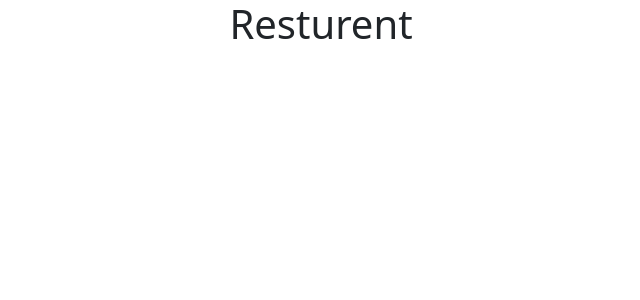
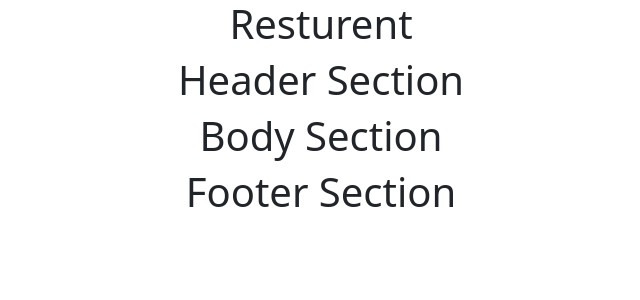
Before and after one commit to kamrul-pu/react-resturent, a React (Create React App) app: page / in a window 1280 px wide. Shown: the top 300 px of the page, without its empty margins (319-959 px from the left). Built offline with nearby package versions, Linux system fonts and the light colour scheme.

Commit message:
Component tree

```diff
--- a/public/index.html
+++ b/public/index.html
@@ -1,14 +1,12 @@
 <!DOCTYPE html>
 <html lang="en">
+
 <head>
   <meta charset="utf-8" />
   <link rel="icon" href="%PUBLIC_URL%/favicon.ico" />
   <meta name="viewport" content="width=device-width, initial-scale=1" />
   <meta name="theme-color" content="#000000" />
-    <meta
-      name="description"
-      content="Web site created using create-react-app"
-    />
+  <meta name="description" content="Web site created using create-react-app" />
   <link rel="apple-touch-icon" href="%PUBLIC_URL%/logo192.png" />
   <!--
       manifest.json provides metadata used when your web app is installed on a
@@ -24,8 +22,9 @@
       work correctly both with client-side routing and a non-root public URL.
       Learn how to configure a non-root public URL by running `npm run build`.
     -->
-    <title>React App</title>
+  <title>My Resturent</title>
 </head>
+
 <body>
   <noscript>You need to enable JavaScript to run this app.</noscript>
   <div id="root"></div>
@@ -40,4 +39,5 @@
       To create a production bundle, use `npm run build` or `yarn build`.
     -->
 </body>
+
 </html>
--- a/src/App.css
+++ b/src/App.css
@@ -1,38 +1,3 @@
 .App {
   text-align: center;
 }
-
-.App-logo {
-  height: 40vmin;
-  pointer-events: none;
-}
-
-@media (prefers-reduced-motion: no-preference) {
-  .App-logo {
-    animation: App-logo-spin infinite 20s linear;
-  }
-}
-
-.App-header {
-  background-color: #282c34;
-  min-height: 100vh;
-  display: flex;
-  flex-direction: column;
-  align-items: center;
-  justify-content: center;
-  font-size: calc(10px + 2vmin);
-  color: white;
-}
-
-.App-link {
-  color: #61dafb;
-}
-
-@keyframes App-logo-spin {
-  from {
-    transform: rotate(0deg);
-  }
-  to {
-    transform: rotate(360deg);
-  }
-}
--- a/src/App.js
+++ b/src/App.js
@@ -1,9 +1,11 @@
 import './App.css';
+import MainComponent from './Components/MainComponent';
 
 function App() {
   return (
     <div className="App">
       <h1>Resturent</h1>
+      <MainComponent />
     </div>
   );
 }
--- /dev/null
+++ b/src/Components/MainComponent.js
@@ -0,0 +1,16 @@
+import React from "react";
+import Header from "./header/Header";
+import Body from "./body/Body";
+import Footer from "./footer/Footer";
+
+const MainComponent = () => {
+    return (
+        <div>
+            <Header />
+            <Body />
+            <Footer />
+        </div>
+    );
+}
+
+export default MainComponent;
--- /dev/null
+++ b/src/Components/body/Body.js
@@ -0,0 +1,11 @@
+import React from "react";
+
+const Body = () => {
+    return (
+        <div>
+            <h1>Body Section</h1>
+        </div>
+    );
+}
+
+export default Body;
--- /dev/null
+++ b/src/Components/footer/Footer.js
@@ -0,0 +1,11 @@
+import React from "react";
+
+const Footer = () => {
+    return (
+        <div>
+            <h1>Footer Section</h1>
+        </div>
+    );
+}
+
+export default Footer;
--- /dev/null
+++ b/src/Components/header/Header.js
@@ -0,0 +1,11 @@
+import React from "react";
+
+const Header = () => {
+    return (
+        <div>
+            <h1>Header Section</h1>
+        </div>
+    );
+}
+
+export default Header;
```
Lines whose indentation alone changed are shown as unchanged.
